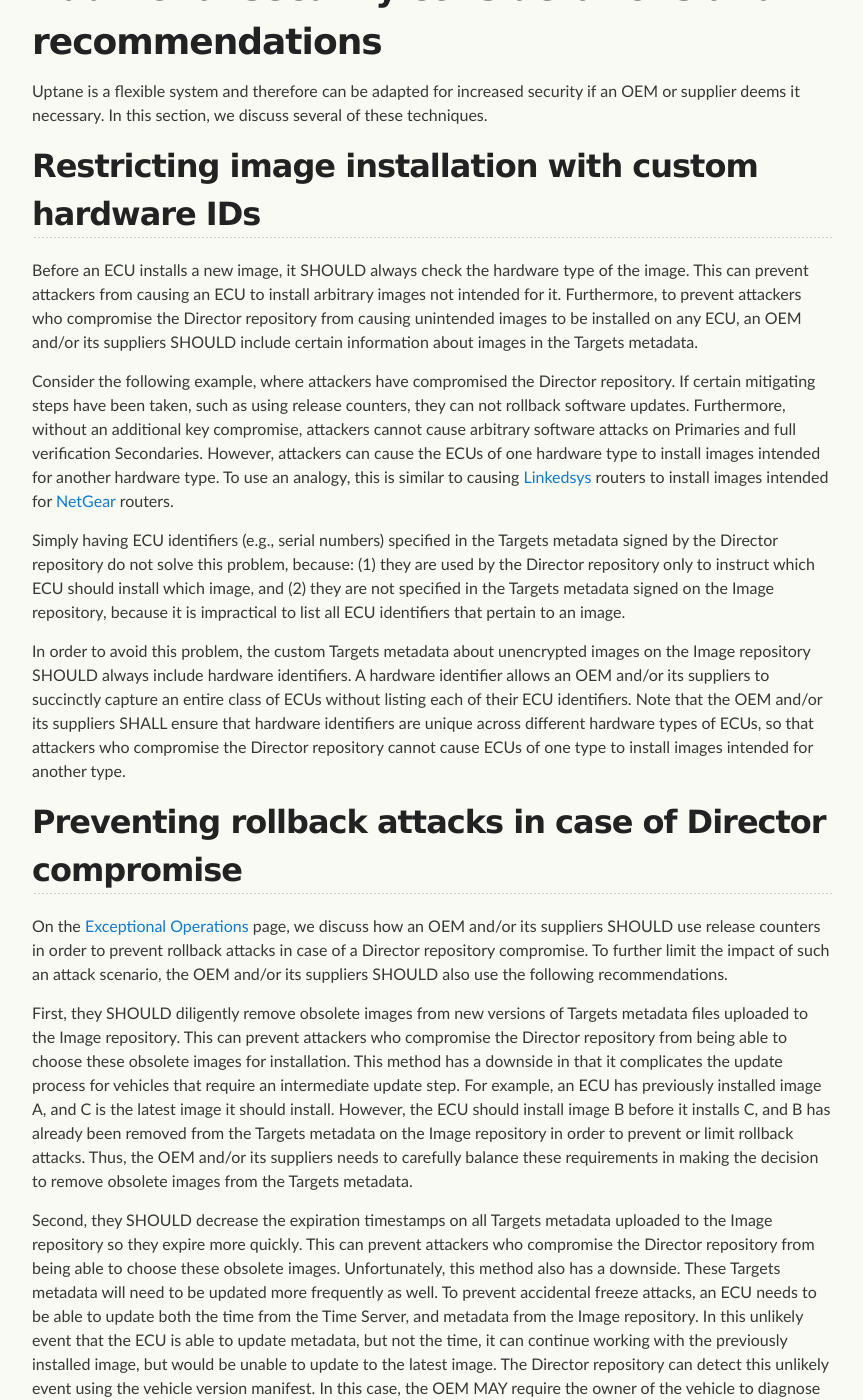
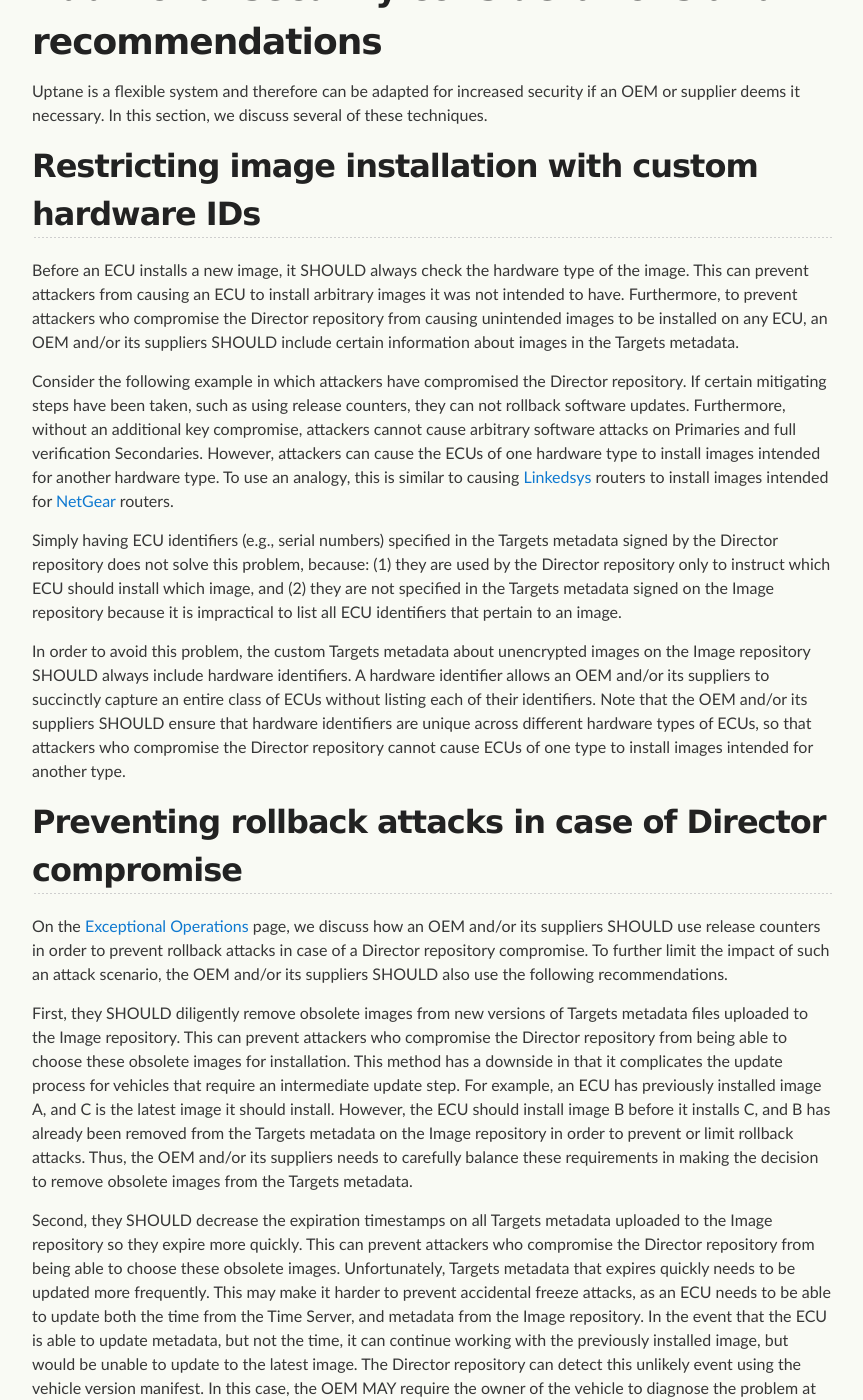
Before and after one commit to uptane/deployment-considerations, a Jekyll site: the page built from security_considerations.md, in a window 1280 px wide and 1400 px high, scrolled down 286 px. Shown: the whole window, without its empty margins (208-1071 px from the left). Built offline with Jekyll 4.4.1, drawn with Linux system fonts in a browser that asks for light colours; our own code applies the rules of GitHub Pages for plain Markdown files; some of the changed text lies outside the part shown.

```diff
--- a/security_considerations.md
+++ b/security_considerations.md
@@ -10,13 +10,13 @@ if an OEM or supplier deems it necessary. In this section, we discuss several of
 
 ## Restricting image installation with custom hardware IDs
 
-Before an ECU installs a new image, it SHOULD always check the hardware type of the image. This can prevent attackers from causing an ECU to install arbitrary images not intended for it. Furthermore, to prevent attackers who compromise the Director repository from causing unintended images to be installed on any ECU, an OEM and/or its suppliers SHOULD include certain information about images in the Targets metadata.
+Before an ECU installs a new image, it SHOULD always check the hardware type of the image. This can prevent attackers from causing an ECU to install arbitrary images it was not intended to have. Furthermore, to prevent attackers who compromise the Director repository from causing unintended images to be installed on any ECU, an OEM and/or its suppliers SHOULD include certain information about images in the Targets metadata.
 
-Consider the following example, where attackers have compromised the Director repository. If certain mitigating steps have been taken, such as using release counters, they can not rollback software updates. Furthermore, without an additional key compromise, attackers cannot cause arbitrary software attacks on Primaries and full verification Secondaries. However, attackers can cause the ECUs of one hardware type to install images intended for another hardware type. To use an analogy, this is similar to causing [Linkedsys](https://www.linksys.com/us/) routers to install images intended for [NetGear](https://www.netgear.com/) routers.
+Consider the following example in which attackers have compromised the Director repository. If certain mitigating steps have been taken, such as using release counters, they can not rollback software updates. Furthermore, without an additional key compromise, attackers cannot cause arbitrary software attacks on Primaries and full verification Secondaries. However, attackers can cause the ECUs of one hardware type to install images intended for another hardware type. To use an analogy, this is similar to causing [Linkedsys](https://www.linksys.com/us/) routers to install images intended for [NetGear](https://www.netgear.com/) routers.
 
-Simply having ECU identifiers (e.g., serial numbers) specified in the Targets metadata signed by the Director repository do not solve this problem, because: (1) they are used by the Director repository only to instruct which ECU should install which image, and (2) they are not specified in the Targets metadata signed on the Image repository, because it is impractical to list all ECU identifiers that pertain to an image.
+Simply having ECU identifiers (e.g., serial numbers) specified in the Targets metadata signed by the Director repository does not solve this problem, because: (1) they are used by the Director repository only to instruct which ECU should install which image, and (2) they are not specified in the Targets metadata signed on the Image repository because it is impractical to list all ECU identifiers that pertain to an image.
 
-In order to avoid this problem, the custom Targets metadata about unencrypted images on the Image repository SHOULD always include hardware identifiers. A hardware identifier allows an OEM and/or its suppliers to succinctly capture an entire class of ECUs without listing each of their ECU identifiers. Note that the OEM and/or its suppliers SHALL ensure that hardware identifiers are unique across different hardware types of ECUs, so that attackers who compromise the Director repository cannot cause ECUs of one type to install images intended for another type.
+In order to avoid this problem, the custom Targets metadata about unencrypted images on the Image repository SHOULD always include hardware identifiers. A hardware identifier allows an OEM and/or its suppliers to succinctly capture an entire class of ECUs without listing each of their identifiers. Note that the OEM and/or its suppliers SHOULD ensure that hardware identifiers are unique across different hardware types of ECUs, so that attackers who compromise the Director repository cannot cause ECUs of one type to install images intended for another type.
 
 ## Preventing rollback attacks in case of Director compromise
 
@@ -24,18 +24,18 @@ On the [Exceptional Operations](https://github.com/uptane/deployment-considerati
 
 First, they SHOULD diligently remove obsolete images from new versions of Targets metadata files uploaded to the Image repository. This can prevent attackers who compromise the Director repository from being able to choose these obsolete images for installation. This method has a downside in that it complicates the update process for vehicles that require an intermediate update step. For example, an ECU has previously installed image A, and C is the latest image it should install. However, the ECU should install image B before it installs C, and B has already been removed from the Targets metadata on the Image repository in order to prevent or limit rollback attacks. Thus, the OEM and/or its suppliers needs to carefully balance these requirements in making the decision to remove obsolete images from the Targets metadata.
 
-Second, they SHOULD decrease the expiration timestamps on all Targets metadata uploaded to the Image repository so they expire more quickly. This can prevent attackers who compromise the Director repository from being able to choose these obsolete images. Unfortunately, this method also has a downside. These Targets metadata will need to be updated more frequently as well. To prevent accidental freeze attacks, an ECU needs to be able to update both the time from the Time Server, and metadata from the Image repository.  In this unlikely event that the ECU is able to update metadata, but not the time, it can continue working with the previously installed image, but would be unable to update to the latest image. The Director repository can detect this unlikely event using the vehicle version manifest. In this case, the OEM MAY require the owner of the vehicle to diagnose the problem at the nearest dealership or authorized mechanic.
+Second, they SHOULD decrease the expiration timestamps on all Targets metadata uploaded to the Image repository so they expire more quickly. This can prevent attackers who compromise the Director repository from being able to choose these obsolete images. Unfortunately, Targets metadata that expires quickly needs to be updated more frequently. This may make it harder to prevent accidental freeze attacks, as an ECU needs to be able to update both the time from the Time Server, and metadata from the Image repository.  In the event that the ECU is able to update metadata, but not the time, it can continue working with the previously installed image, but would be unable to update to the latest image. The Director repository can detect this unlikely event using the vehicle version manifest. In this case, the OEM MAY require the owner of the vehicle to diagnose the problem at the nearest dealership or authorized mechanic.
 
 ## Broadcasting vs. unicasting metadata inside the vehicle
-An implementation of Uptane MAY have a Primary unicast metadata to Secondaries. In this scenario, the Primary would send metadata separately to each Secondary. However, this has a downside. Network disruptions can cause ECUs to see different versions of metadata released by repositories at different times.
+An implementation of Uptane MAY have a Primary unicast metadata to Secondaries. In this scenario, the Primary would send metadata separately to each Secondary. However, this method is vulnerable to network disruptions can cause ECUs to see different versions of metadata released by repositories at different times.
 
-In order to mitigate this problem, it is RECOMMENDED that a Primary use a broadcast network such as CAN, CAN FD, or Ethernet to transmit metadata to all of its Secondaries at the same time. Note that this still does not guarantee that ECUs will not end up seeing different versions of metadata released by repositories at different times. This is because network traffic between Primaries and Secondaries may still get disrupted, especially if they are connected through intermediaries, such as gateways. Nevertheless, it should still be better than unicasting.
+In order to mitigate this problem, it is RECOMMENDED that a Primary use a broadcast network such as CAN, CAN FD, or Ethernet to transmit metadata to all of its Secondaries at the same time. Note that this still does not guarantee that ECUs will always see the same versions of metadata at any time. This is because network traffic between Primaries and Secondaries may still get disrupted, especially if they are connected through intermediaries, such as gateways. Nevertheless, it should still be better than unicasting.
 
 If an update is intended to be applied to a gateway itself, it should be updated either before or after (but not during) update operations to ECUs on the other side of the gateway. This can help to avoid the disruption described above.
 
-## Managing dependencies and conflicts between ECUS
+## Managing dependencies and conflicts between ECUs
 
-The *dependencies* for a given ECU is the set of other images that SHOULD also be installed on other ECUs in order for that image to work on a particular ECU. The *conflicts* for the same image and ECU is the set of other images that SHOULD not be installed on other ECUs if the ECU in question is to work correctly. *Dependency resolution* is the process of determining which versions of the latest images and their dependencies can be installed without conflicts.
+The *dependencies* for a given ECU is the set of other images that SHOULD also be installed on other ECUs in order for that image to work on a particular ECU. The *conflicts* for the same image and ECU is the set of other images that SHOULD NOT be installed on other ECUs if the ECU in question is to work correctly. *Dependency resolution* is the process of determining which versions of the latest images and their dependencies can be installed without conflicts.
 
 ### Checking dependencies and conflicts
 
@@ -71,7 +71,7 @@ If the Director repository is not able to update a vehicle for any reason, then
 
 If an OEM chooses to use ASN.1 to encode and decode metadata and other messages, then it SHOULD take great care in decoding the ASN.1 messages. Improper decoding of ASN.1 messages may lead to arbitrary code execution or denial-of-service attacks. For example, see [CVE-2016-2108](https://cve.mitre.org/cgi-bin/cvename.cgi?name=CVE-2016-2108) and attacks on a [well-known ASN.1 compiler](https://arstechnica.com/information-technology/2016/07/software-flaw-puts-mobile-phones-and-networks-at-risk-of-complete-takeover/).
 
-In order to avoid these problems, whenever possible OEMs and suppliers SHOULD use ASN.1 decoders that have been comprehensively tested via unit tests and fuzzing.
+In order to avoid these problems, whenever possible, OEMs and suppliers SHOULD use ASN.1 decoders that have been comprehensively tested via unit tests and fuzzing.
 
 Furthermore, following best practices, we recommend that DER encoding is used instead of BER and CER, because DER provides a unique encoding of values.
 
```
Also changed, not shown: other parts of security_considerations.md (+2 -2 lines).
